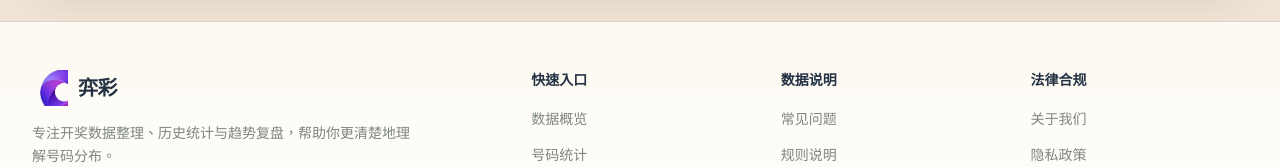
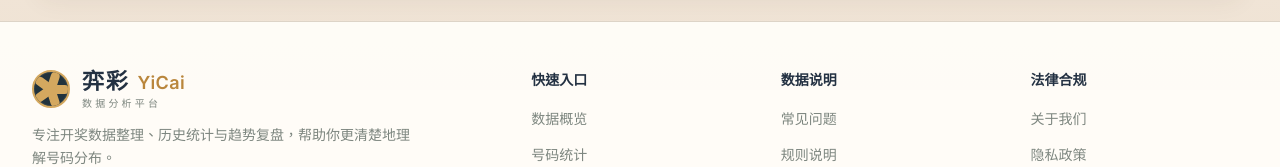
Before and after one commit to lick201010-lab/lottery-analysis, a Vue app in the folder frontend/: page /odds in a window 1280 px wide. Shown: the part 710-877 px from the top of the page. Built offline with nearby package versions, Linux system fonts and the light colour scheme; no server answers.

Commit message:
[Agent] polish: 调整首页视觉与双色球剪影

```diff
--- a/frontend/src/components/AppFooter.vue
+++ b/frontend/src/components/AppFooter.vue
@@ -34,13 +34,19 @@ const linkGroups = [
 </script>
 
 <template>
-  <footer class="mt-auto border-t border-[#ddd4c7] bg-[#fffdf8]/90">
+  <footer class="mt-auto border-t border-[#ddd4c7] bg-[#fffdf8]/95">
     <div class="mx-auto max-w-[1440px] px-6 sm:px-8 py-12">
       <div class="grid grid-cols-1 gap-8 md:grid-cols-2 lg:grid-cols-5">
         <div class="lg:col-span-2">
-          <div class="mb-4 flex items-center gap-2.5">
-            <LogoIcon :size="36" />
-            <span class="text-xl font-bold tracking-tight text-[#233142]">弈彩</span>
+          <div class="mb-4 flex items-center gap-3">
+            <LogoIcon :size="38" />
+            <div class="leading-none">
+              <div class="flex items-end gap-2">
+                <span class="text-[22px] font-semibold tracking-[0.08em] text-[#233142]">弈彩</span>
+                <span class="text-[18px] font-semibold tracking-wide text-[#b9863c]">YiCai</span>
+              </div>
+              <div class="mt-1.5 text-[10px] tracking-[0.32em] text-[#7d867f]">数据分析平台</div>
+            </div>
           </div>
           <p class="max-w-sm text-sm leading-relaxed text-[#7d867f]">
             专注开奖数据整理、历史统计与趋势复盘，帮助你更清楚地理解号码分布。
--- a/frontend/src/components/DashboardHero.vue
+++ b/frontend/src/components/DashboardHero.vue
@@ -64,7 +64,23 @@ defineProps({
 
       <div class="relative min-h-[145px]">
         <div class="hk-skyline" aria-hidden="true">
-          <img src="/assets/hk-skyline.png" alt="" decoding="async" />
+          <svg
+            v-if="lotteryType === 'ssq'"
+            class="mainland-skyline-svg"
+            viewBox="0 0 900 210"
+            focusable="false"
+          >
+            <g fill="none" stroke="currentColor" stroke-width="4" stroke-linejoin="round" stroke-linecap="round">
+              <path d="M26 178H874" />
+              <path d="M62 178v-30h68v30M48 148h96l-22-17H70zM72 131h48l-14-12H86z" />
+              <path d="M186 178v-34h96v34M170 144h128l-28-18h-72zM204 126h60l-18-13h-24z" />
+              <path d="M356 178c0-40 42-70 94-70s94 30 94 70M386 178c0-28 28-50 64-50s64 22 64 50M412 128l38-46 38 46" />
+              <path d="M606 178v-38h86v38M588 140h122l-30-20h-62zM622 120h54l-16-12h-22z" />
+              <path d="M744 178v-28h92v28M730 150h120l-26-17h-68zM760 133h58l-17-12h-24z" />
+              <path d="M40 178c50-12 94-12 144 0M304 178c48-11 96-11 144 0M534 178c52-12 104-12 156 0M704 178c48-10 92-10 140 0" />
+            </g>
+          </svg>
+          <img v-else src="/assets/hk-skyline.png" alt="" decoding="async" />
         </div>
       </div>
     </div>
--- a/frontend/src/components/DashboardNextDrawCard.vue
+++ b/frontend/src/components/DashboardNextDrawCard.vue
@@ -9,13 +9,13 @@ defineProps({
 </script>
 
 <template>
-  <div class="ref-card p-7">
-    <h2 class="mb-3 text-[25px] font-semibold text-[#1c3342]">下期开奖</h2>
-    <div class="mb-6 flex flex-wrap gap-8 text-[16px] text-[#5f6868]">
+  <div class="ref-card dashboard-compact-card p-6">
+    <h2 class="mb-3 text-[23px] font-semibold text-[#1c3342]">下期开奖</h2>
+    <div class="mb-5 flex flex-wrap gap-6 text-[15px] text-[#5f6868]">
       <span>▣ 第 {{ nextDrawNumber }} 期</span>
       <span>▣ {{ drawWeekLabel }} {{ displayDrawTime }}</span>
     </div>
     <CountdownTimer />
-    <p class="mt-7 text-[15px] text-[#767d7b]">♧ 距离开奖仅供参考，请以官方公布时间为准</p>
+    <p class="mt-5 text-[14px] text-[#767d7b]">♧ 距离开奖仅供参考，请以官方公布时间为准</p>
   </div>
 </template>
--- a/frontend/src/components/DashboardPrizeStatusCard.vue
+++ b/frontend/src/components/DashboardPrizeStatusCard.vue
@@ -109,8 +109,43 @@ const infoTiles = computed(() => [
       <div class="prize-hero-wave" aria-hidden="true"></div>
       <div class="prize-confetti prize-confetti-one" aria-hidden="true"></div>
       <div class="prize-confetti prize-confetti-two" aria-hidden="true"></div>
-      <div class="prize-hero-skyline" aria-hidden="true">
-        <img src="/assets/hk-skyline.png" alt="" decoding="async" />
+      <div
+        class="prize-hero-skyline"
+        :class="{ 'prize-hero-skyline-mainland': lotteryType === 'ssq' }"
+        aria-hidden="true"
+      >
+        <svg
+          v-if="lotteryType === 'ssq'"
+          class="mainland-skyline-svg"
+          viewBox="0 0 900 210"
+          focusable="false"
+        >
+          <g fill="none" stroke="currentColor" stroke-width="4" stroke-linejoin="round" stroke-linecap="round">
+            <path d="M26 178H874" />
+            <path d="M62 178v-30h68v30" />
+            <path d="M48 148h96l-22-17H70z" />
+            <path d="M72 131h48l-14-12H86z" />
+            <path d="M78 160h36M84 178v-18M108 178v-18" />
+            <path d="M186 178v-34h96v34" />
+            <path d="M170 144h128l-28-18h-72z" />
+            <path d="M204 126h60l-18-13h-24z" />
+            <path d="M202 160h64M214 178v-18M254 178v-18" />
+            <path d="M356 178c0-40 42-70 94-70s94 30 94 70" />
+            <path d="M386 178c0-28 28-50 64-50s64 22 64 50" />
+            <path d="M412 128l38-46 38 46" />
+            <path d="M395 144h110M386 160h128" />
+            <path d="M606 178v-38h86v38" />
+            <path d="M588 140h122l-30-20h-62z" />
+            <path d="M622 120h54l-16-12h-22z" />
+            <path d="M628 158h42M620 178v-20M678 178v-20" />
+            <path d="M744 178v-28h92v28" />
+            <path d="M730 150h120l-26-17h-68z" />
+            <path d="M760 133h58l-17-12h-24z" />
+            <path d="M764 164h52M774 178v-14M808 178v-14" />
+            <path d="M40 178c50-12 94-12 144 0M304 178c48-11 96-11 144 0M534 178c52-12 104-12 156 0M704 178c48-10 92-10 140 0" />
+          </g>
+        </svg>
+        <img v-else src="/assets/hk-skyline.png" alt="" decoding="async" />
       </div>
 
       <div class="prize-hero-main">
--- a/frontend/src/components/DashboardTrendSummaryCard.vue
+++ b/frontend/src/components/DashboardTrendSummaryCard.vue
@@ -14,12 +14,12 @@ defineProps({
 </script>
 
 <template>
-  <div class="ref-card overflow-hidden p-0">
-    <div class="flex items-center justify-between px-7 py-6">
-      <h2 class="text-[25px] font-semibold text-[#1c3342]">
-        号码趋势摘要 <span class="text-[17px] font-normal text-[#6e7373]">（近 30 期）</span>
+  <div class="ref-card dashboard-compact-card overflow-hidden p-0">
+    <div class="flex items-center justify-between px-6 py-5">
+      <h2 class="text-[23px] font-semibold text-[#1c3342]">
+        号码趋势摘要 <span class="text-[16px] font-normal text-[#6e7373]">（近 30 期）</span>
       </h2>
-      <router-link to="/frequency" class="text-[15px] text-[#7a746c]">查看详情 ›</router-link>
+      <router-link to="/frequency" class="text-[14px] text-[#7a746c]">查看详情 ›</router-link>
     </div>
     <div class="grid grid-cols-1 border-t border-[#e2d9cc] sm:grid-cols-3">
       <div class="trend-cell">
--- a/frontend/src/components/LogoIcon.vue
+++ b/frontend/src/components/LogoIcon.vue
@@ -1,14 +1,59 @@
 <template>
-  <img
-    src="/logo.png"
-    alt="弈彩"
-    class="object-contain shrink-0"
-    :style="{ width: size + 'px', height: size + 'px' }"
-  />
+  <span
+    class="yc-logo-mark"
+    role="img"
+    aria-label="弈彩"
+    :style="{ width: logoSize, height: logoSize }"
+  >
+    <span class="yc-logo-core"></span>
+    <span
+      v-for="angle in spokeAngles"
+      :key="angle"
+      class="yc-logo-spoke"
+      :style="{ transform: `rotate(${angle}deg) translateX(calc(${logoSize} * 0.19))` }"
+    ></span>
+  </span>
 </template>
 
 <script setup>
-defineProps({
-  size: { type: [Number, String], default: 40 }
+import { computed } from "vue";
+
+const props = defineProps({
+  size: { type: [Number, String], default: 40 },
 });
+
+const spokeAngles = [0, 72, 144, 216, 288];
+const logoSize = computed(() => (typeof props.size === "number" ? `${props.size}px` : props.size));
 </script>
+
+<style scoped>
+.yc-logo-mark {
+  position: relative;
+  display: inline-flex;
+  flex: 0 0 auto;
+  align-items: center;
+  justify-content: center;
+  overflow: hidden;
+  border: 2px solid #d4a85f;
+  border-radius: 999px;
+  background: #21323c;
+  box-shadow: inset 0 0 0 1px rgba(255, 244, 220, 0.08);
+}
+
+.yc-logo-core {
+  position: absolute;
+  width: 34%;
+  height: 34%;
+  border-radius: 999px;
+  background: #d4a85f;
+}
+
+.yc-logo-spoke {
+  position: absolute;
+  width: 64%;
+  height: 26%;
+  border-radius: 999px;
+  background: #d4a85f;
+  transform-origin: center;
+}
+</style>
--- a/frontend/src/views/Dashboard.vue
+++ b/frontend/src/views/Dashboard.vue
@@ -321,7 +321,7 @@ watch(lotteryType, loadData);
       :has-rolling-pool="meta.hasRollingPool"
     />
 
-    <section class="grid grid-cols-1 gap-6 lg:grid-cols-[0.85fr_1.15fr]">
+    <section class="grid grid-cols-1 gap-5 lg:grid-cols-[0.9fr_1.1fr]">
       <DashboardNextDrawCard
         :next-draw-number="nextDrawNumber"
         :draw-week-label="drawWeekLabel"
```
Also changed, not shown: frontend/src/style.css (+48 -30 lines).
